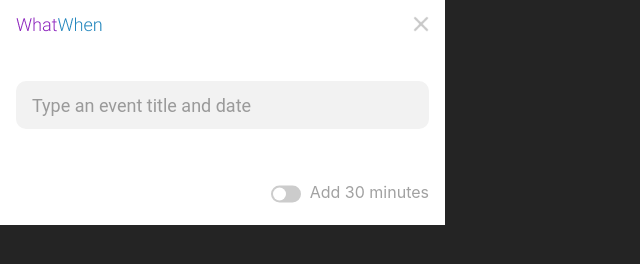
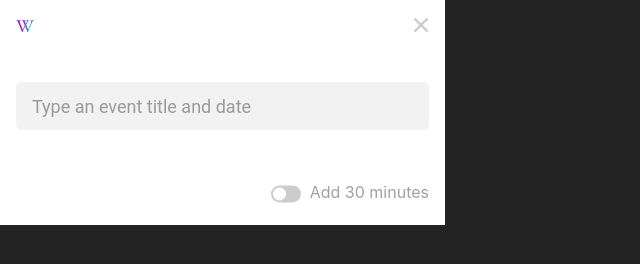
Before and after one commit to ivocass/whatwhen, a website built with Vite: page index.html in a window 1280 px wide. Shown: the full height of the page, 0-640 px from the left. Built offline with nearby package versions, Linux system fonts and the light colour scheme; some packages are replaced by stand-ins of ours.

Commit message:
added logo icons; finishing touches

```diff
--- a/index.html
+++ b/index.html
@@ -2,7 +2,7 @@
 <html lang="en">
   <head>
     <meta charset="UTF-8" />
-    <link rel="icon" type="image/svg+xml" href="/vite.svg" />
+    <link rel="icon" type="image/svg+xml" href="/assets/logo16.png" />
     <meta name="viewport" content="width=device-width, initial-scale=1.0" />
     <title>What When</title>
     <link rel="stylesheet" href="src/css/toggle-switch.css" />
@@ -11,8 +11,8 @@
   <body>
     <main>
       <div id="top-frame">
-        <button id="logo-btn" title="Open this extension in the Chrome Webstore">
-          <img id="logo" src="assets/logo.png" alt="Logo" />
+        <button id="logo-btn" title="Open the Chrome Webstore page of this extension">
+          <img id="logo" src="assets/logo32.png" alt="Logo" />
         </button>
         </button>
         <button id="exit-btn" title="Exit">
@@ -32,6 +32,7 @@
       </footer>
     </main>
 
+
     <script src="/src/sherlock.js"></script>
     <script src="/src/sugar.min.js"></script>
     <script src="/src/event-builder.js"></script>
--- a/src/css/styles.css
+++ b/src/css/styles.css
@@ -39,8 +39,8 @@
 }
 
 #logo {
-  width: 86px;
-  height: 15px;
+  width: 18px;
+  height: 18px;
 }
 
 #logo-btn,
@@ -63,7 +63,7 @@
   outline: none;
   width: 100%;
   height: 48px;
-  border-radius: 10px;
+  border-radius: 5px;
   font-size: 18px;
   font-family: 'Roboto', sans-serif;
   padding: 16px;
--- a/src/main.js
+++ b/src/main.js
@@ -6,13 +6,14 @@
  * Check it out at https://sugarjs.com/
  *
  * TODO:
- * -logo opens extension page
+ * -add URL for logo button
  * -after typing and idle: "Press Enter to continue"
  */
 
 const sugar = Sugar.Date;
 const switchToggle = document.querySelector('.switch input');
 const exitBtn = document.querySelector('#exit-btn');
+const logoBtn = document.querySelector('#logo-btn');
 const input = document.querySelector('input');
 const eventBuilder = new EventBuilder();
 let delaysEvent = false;
@@ -21,6 +22,7 @@
 
 switchToggle.addEventListener('click', onSwitchToggleClick);
 exitBtn.addEventListener('click', (e) => window.close());
+// logoBtn.addEventListener('click', (e) => window.open('will get the url once the addon is published'));
 input.addEventListener('keydown', inputKeyDownListener);
 
 // load user config
@@ -41,8 +43,8 @@
   // Enter
   if (e.keyCode === 13) {
     const url = eventBuilder.getEventURL(input.value, delaysEvent);
-    console.log('url', url);
-    // if (url.startsWith('https://')) window.open(url);
+
+    if (url.startsWith('https://')) window.open(url);
   }
   // Esc
   else if (e.keyCode === 27) {
```
Also changed, not shown: assets/logo.png (deleted), assets/logo128.png (added), assets/logo16.png (added), assets/logo32.png (added), assets/logo48.png (added), javascript.svg (deleted).
